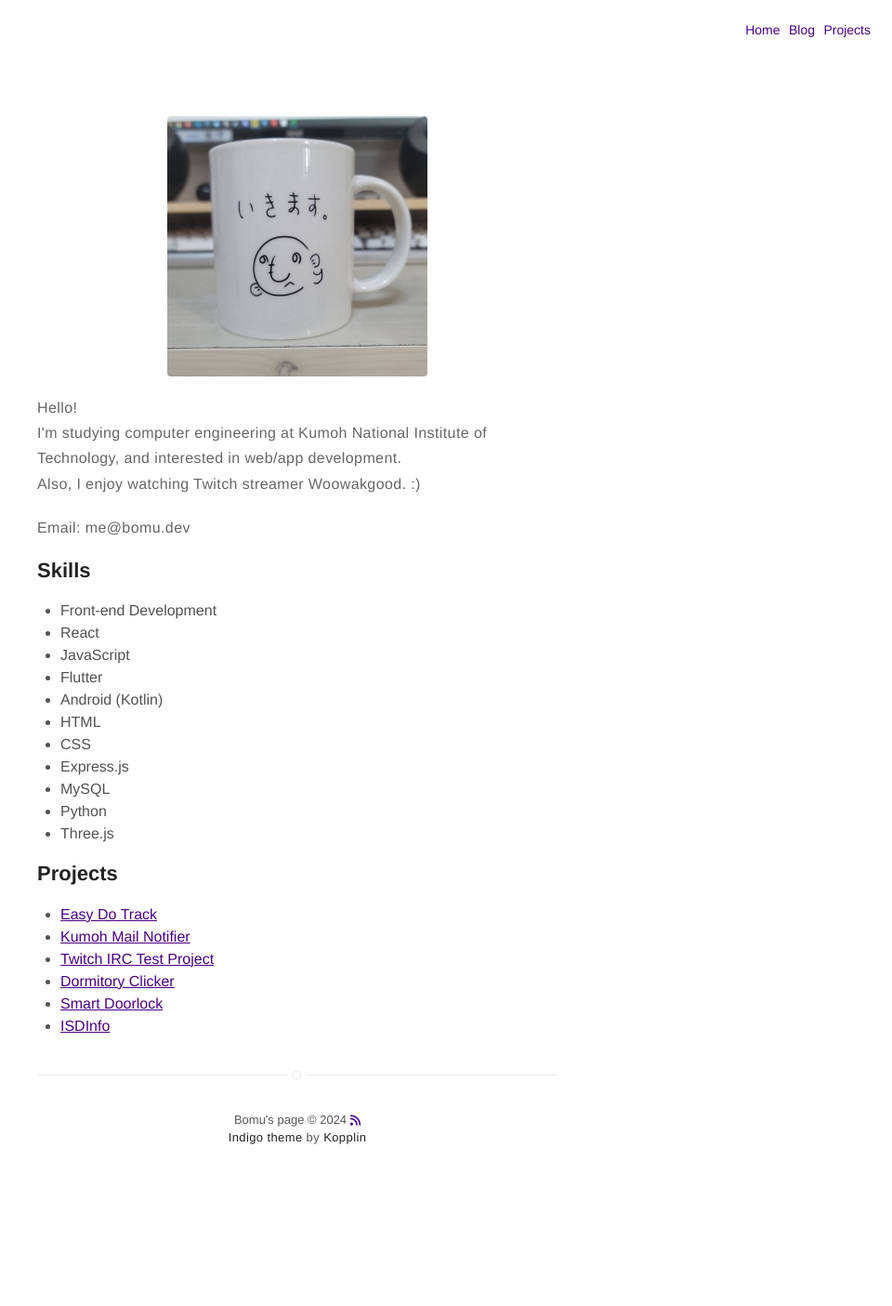
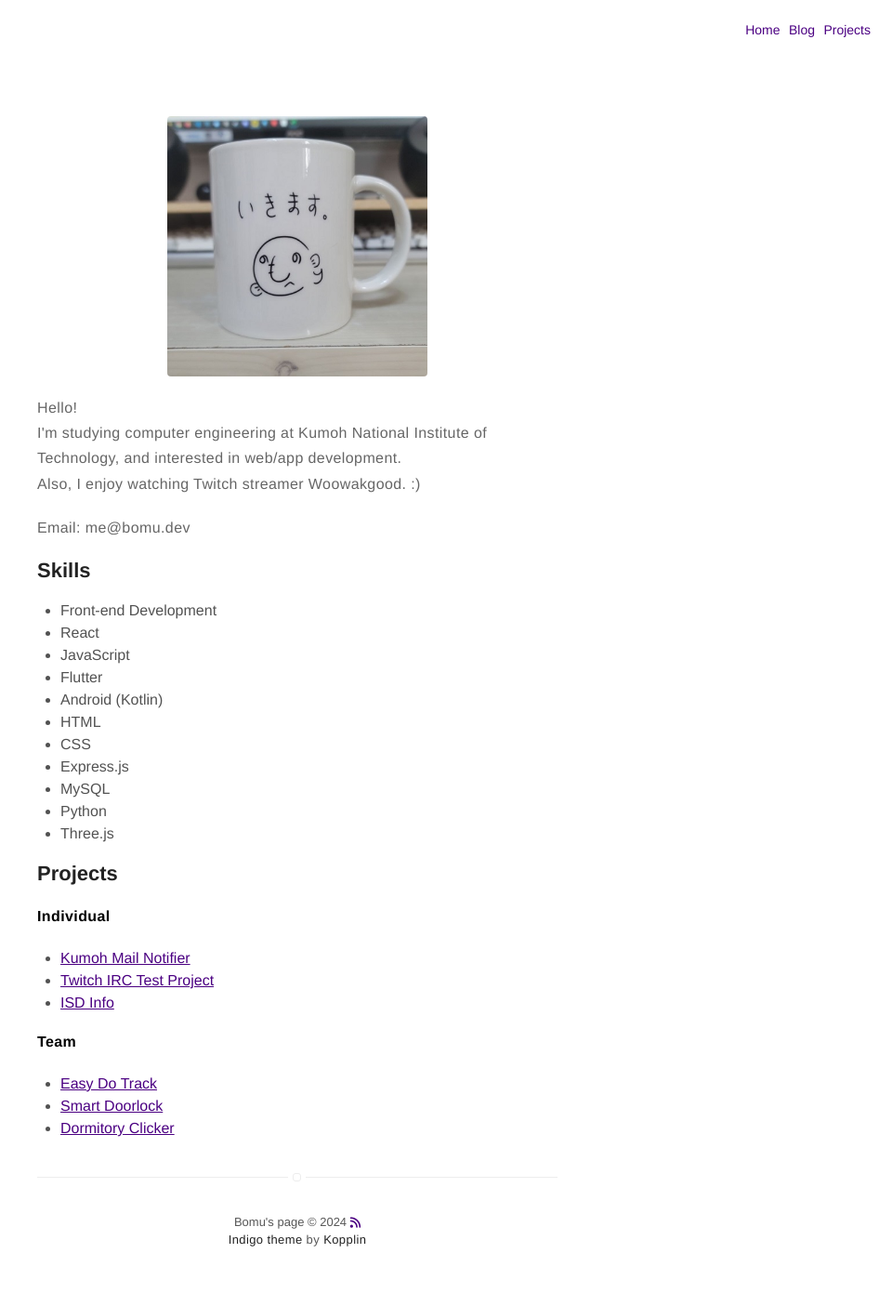
Before and after one commit to devbomu/devbomu.github.io, a Jekyll site: the page built from about.md, in a window 1280 px wide. Shown: the whole page at 93% size, without its empty margins (320-1280 px from the left). Built offline with Jekyll 4.4.1, drawn with Linux system fonts in a browser that asks for light colours; nearby versions of some CDN libraries; before the commit the page ends 1295 px from its top, so only the background shows below that.

Commit message:
Modified about page

```diff
--- a/about.md
+++ b/about.md
@@ -28,11 +28,16 @@ Also, I enjoy watching Twitch streamer Woowakgood. :)</p>
 
 <h2>Projects</h2>
 
+<strong>Individual</strong>
 <ul>
-	<li><a href="https://github.com/Easy-Do-Track">Easy Do Track</a></li>
-	<li><a href="https://github.com/devbomu/Kumoh-Mail-Notifier">Kumoh Mail Notifier</a></li>
-	<li><a href="https://github.com/devbomu/Twitch-IRC-Test">Twitch IRC Test Project</a></li>
-	<li><a href="https://github.com/dormitoryClicker">Dormitory Clicker</a></li>
-	<li><a href="https://github.com/manmenmi-nice/smart-doorlock">Smart Doorlock</a></li>
-	<li><a href="https://github.com/devbomu/ISDInfo">ISDInfo</a></li>
+	<li><a href="https://bomu.dev/projects/kumoh-mail-notifier">Kumoh Mail Notifier</a></li>
+	<li><a href="https://bomu.dev/projects/twitch-irc-test">Twitch IRC Test Project</a></li>
+	<li><a href="https://bomu.dev/projects/isd-info">ISD Info</a></li>
 </ul>
+
+<strong>Team</strong>
+<ul>
+	<li><a href="https://bomu.dev/projects/easy-do-track">Easy Do Track</a></li>
+	<li><a href="https://bomu.dev/projects/smart-doorlock">Smart Doorlock</a></li>
+	<li><a href="https://bomu.dev/projects/dormitory-clicker">Dormitory Clicker</a></li>
+</ul>
```
